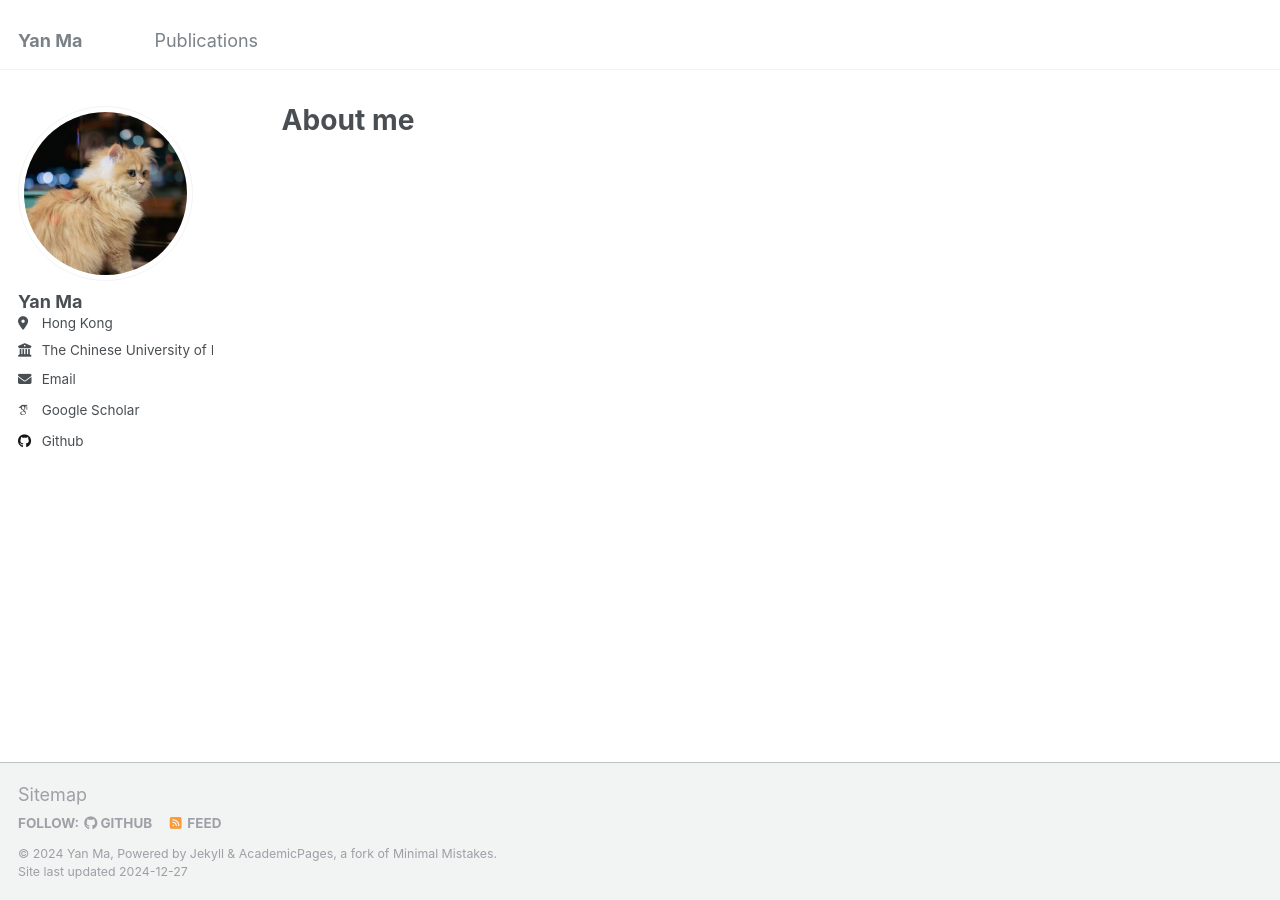
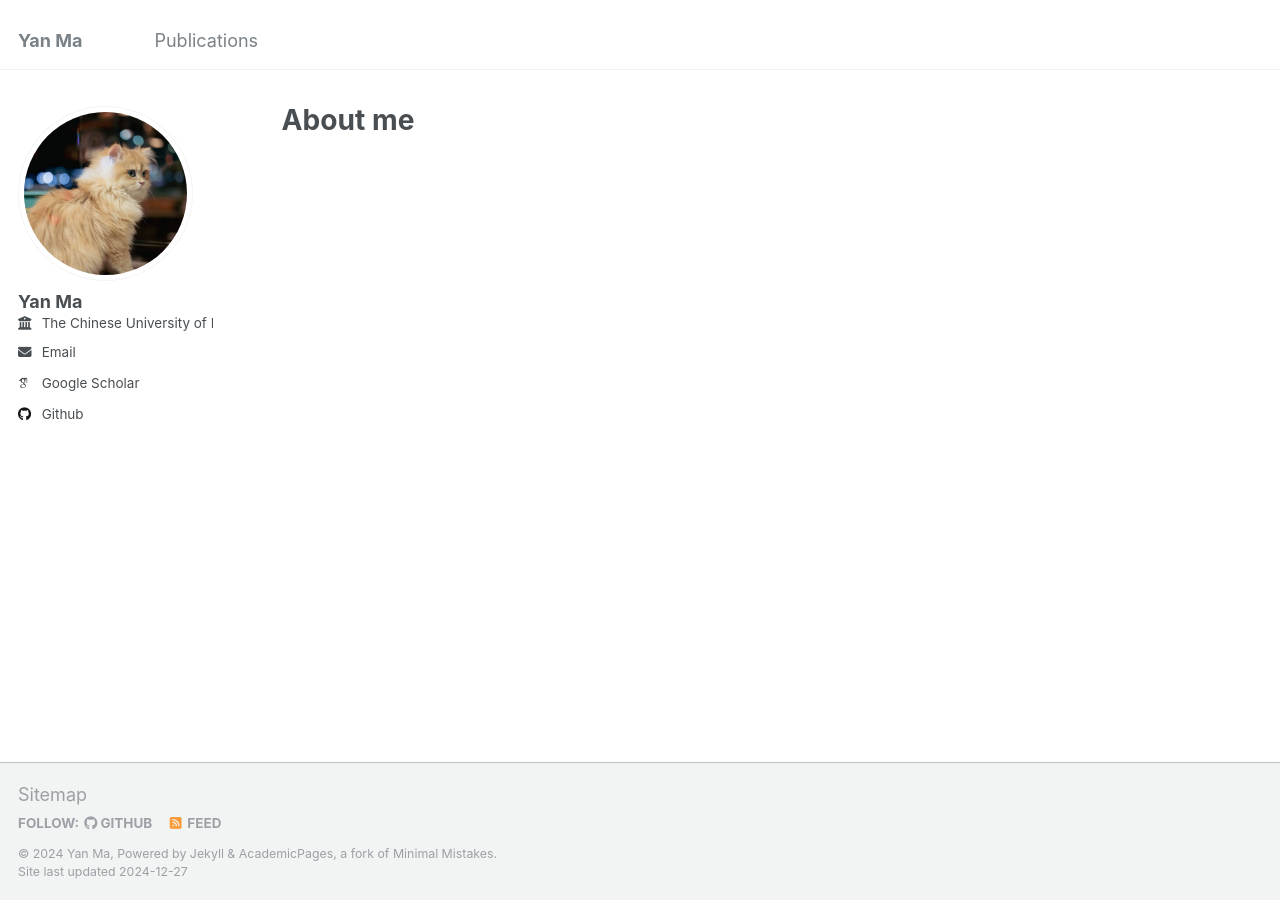
Before and after one commit to ILoveCorn/ILoveCorn.github.io, a Jekyll site: the page built from _pages/about.md, in a window 1280 px wide. Built offline with Jekyll 4.4.1, drawn with Linux system fonts in a browser that asks for light colours; some web fonts are replaced.

Commit message:
Update _config.yml

```diff
--- a/_config.yml
+++ b/_config.yml
@@ -25,7 +25,7 @@ author:
   name             : "Yan Ma"
   pronouns         : # example: "she/her"
   bio              : #
-  location         : "Hong Kong"
+  location         : #
   employer         : "The Chinese University of Hong Kong"
   uri              : # URL
   email            : "yanma@link.cuhk.edu.hk"
```
